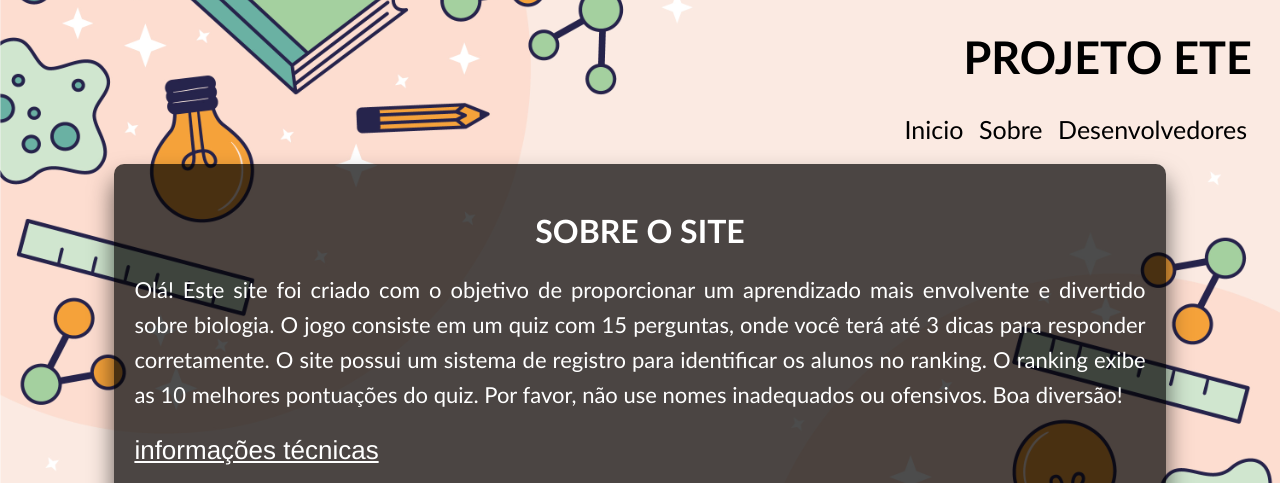
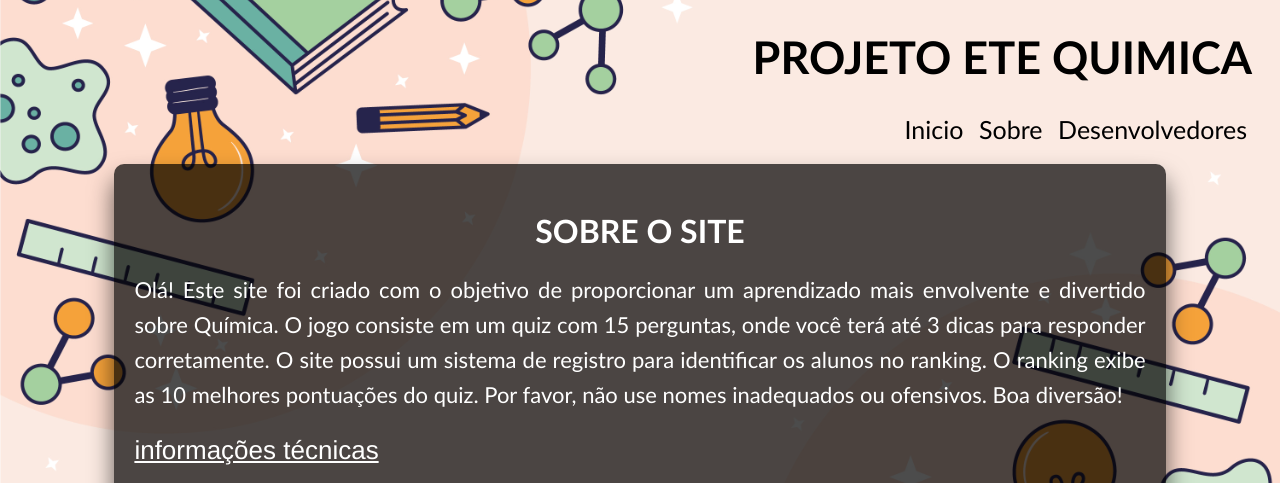
Before and after one commit to JohnJohn081/PaginaQuimicaETE, a plain HTML site: page sobre.html in a window 1280 px wide. Shown: the top 483 px of the page. Drawn offline with Linux system fonts and the light colour scheme.

Commit message:
adaptando para quimica

```diff
--- a/sobre.html
+++ b/sobre.html
@@ -36,7 +36,7 @@ PROJETO TOTALMENTE ESTUDANTIL FEITO PARA FEIRA DE JOGOS DO ETE
 </head>
 <body>
     <div id="home">
-        <h1>PROJETO ETE</h1>
+        <h1>PROJETO ETE QUIMICA</h1>
         <a href="index.html">Inicio</a>
         <a href="sobre.html">Sobre</a>
         <a href="dev.html">Desenvolvedores</a>
@@ -44,7 +44,7 @@ PROJETO TOTALMENTE ESTUDANTIL FEITO PARA FEIRA DE JOGOS DO ETE
 
     <div id="sobre">
         <h2>SOBRE O SITE</h2>
-        <p>Olá! Este site foi criado com o objetivo de proporcionar um aprendizado mais envolvente e divertido sobre biologia. O jogo consiste em um quiz com 15 perguntas, onde você terá até 3 dicas para responder corretamente. O site possui um sistema de registro para identificar os alunos no ranking. O ranking exibe as 10 melhores pontuações do quiz. Por favor, não use nomes inadequados ou ofensivos. Boa diversão!</p>
+        <p>Olá! Este site foi criado com o objetivo de proporcionar um aprendizado mais envolvente e divertido sobre Química. O jogo consiste em um quiz com 15 perguntas, onde você terá até 3 dicas para responder corretamente. O site possui um sistema de registro para identificar os alunos no ranking. O ranking exibe as 10 melhores pontuações do quiz. Por favor, não use nomes inadequados ou ofensivos. Boa diversão!</p>
         <a href="https://github.com/JohnJohn081/PROJETO-ETE" target="_blank">informações técnicas</a>
         <h3>Tecnologias Utilizadas</h3>
         <ul>
```
Also changed, not shown: desafios/desafios.html (+1 -1 lines), dev.html (+1 -1 lines).
